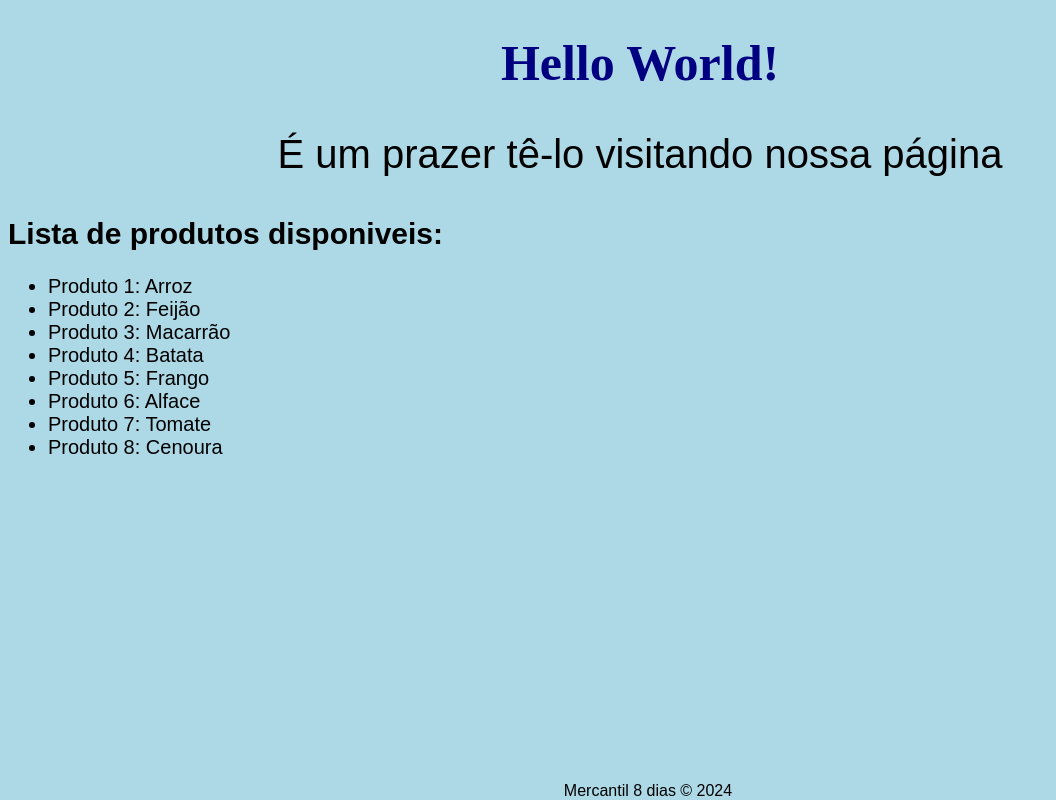
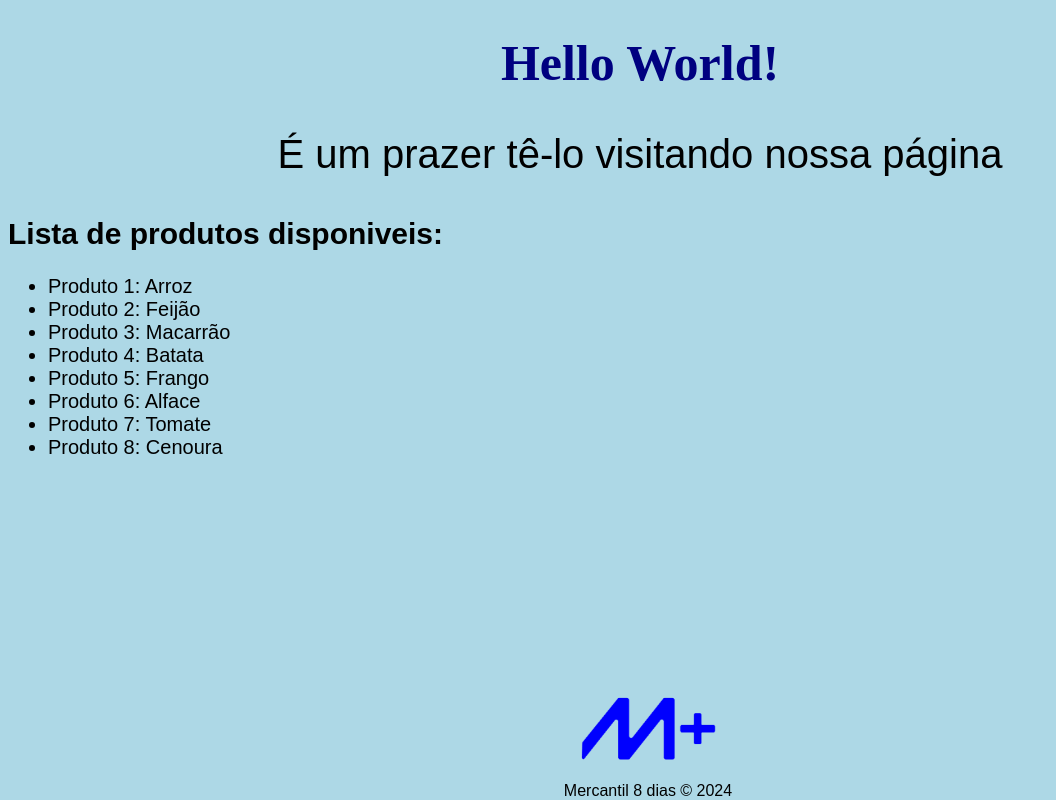
Before and after one commit to LuisH-Brito/portal_vendas, a plain HTML site: page index.html in a window 1280 px wide. Shown: the whole page, without its empty margins (0-1056 px from the left). Drawn offline with Linux system fonts and the light colour scheme; files whose address does not match are found by name.

Commit message:
feat: Adicionando a imagem da logo. ref #5

```diff
--- a/bluestyle.css
+++ b/bluestyle.css
@@ -29,3 +29,9 @@ footer{
     text-align: center;
     font-family: Arial, Helvetica, sans-serif;
 }
+.logo{
+    position: fixed;
+    bottom: 0;
+    width: 100%;
+    text-align: center;
+}
--- a/index.html
+++ b/index.html
@@ -22,6 +22,9 @@
     <li>Produto 7: Tomate</li>
     <li>Produto 8: Cenoura</li>
 </ul>
+<div class="logo">
+    <img src="C:\Users\Luis Henrique\Documents\git\portal_vendas\logo\logo-mercantil.png" width="135px" height="135px">
+</div>
 <footer>
     <P1>Mercantil 8 dias &copy; 2024</P1>
 </footer>
```
